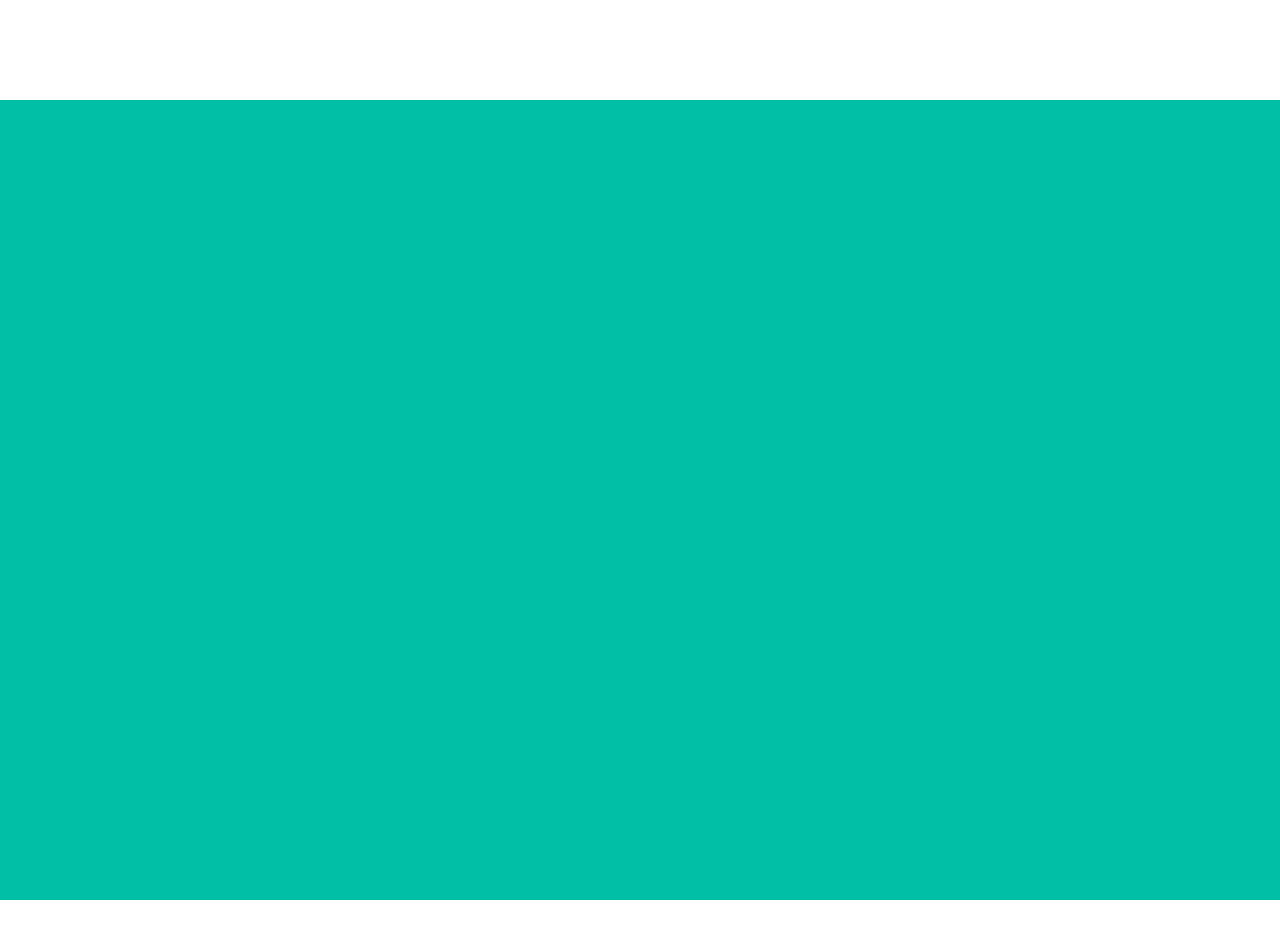
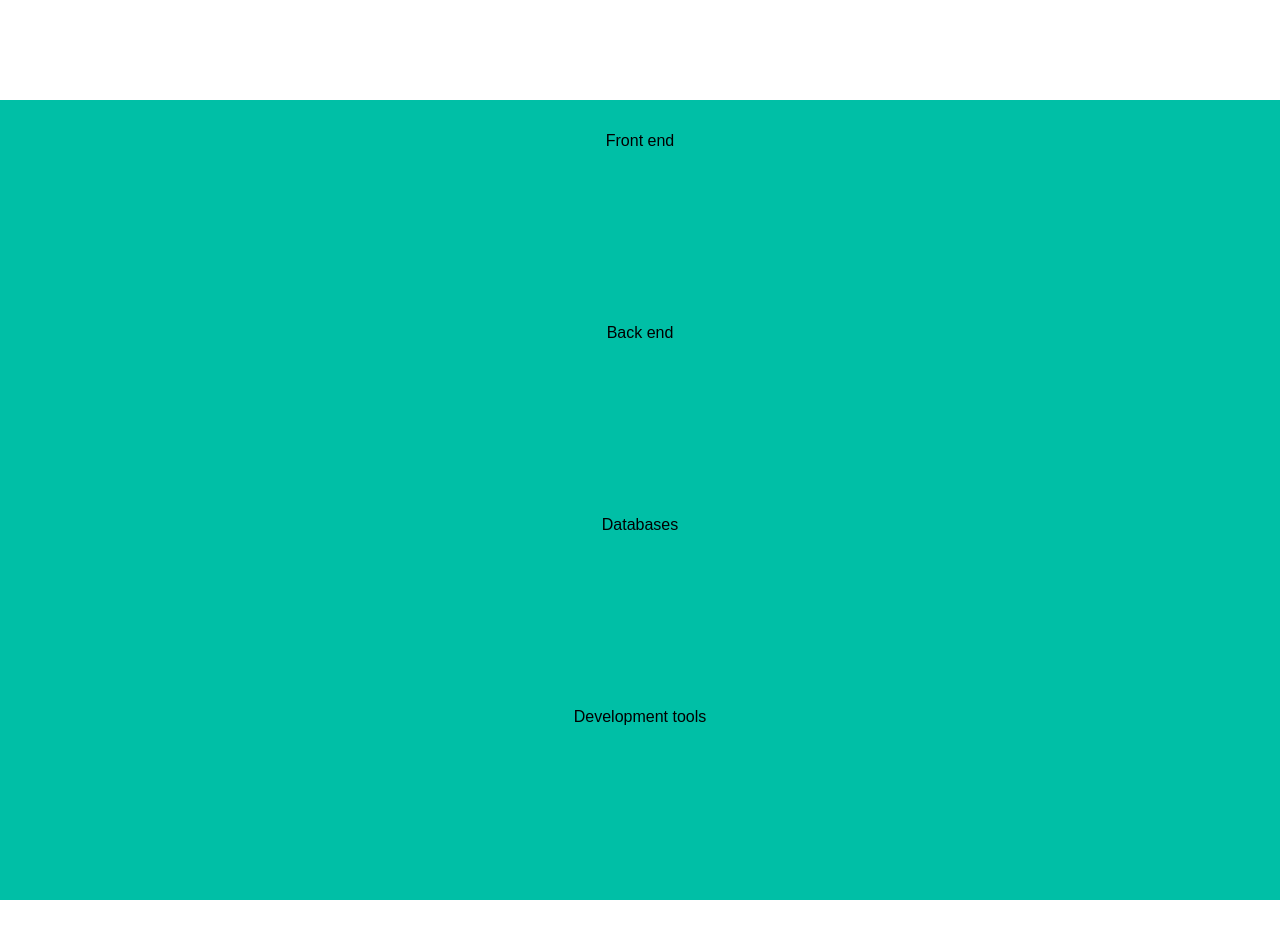
Before and after one commit to imolinuevo/personal-portfolio, a React (Create React App) app: page / in a window 1280 px wide. Shown: the part 700-1638 px from the top of the page. Built offline with nearby package versions, Linux system fonts and the light colour scheme.

Commit message:
add stack block implementation, tech container and tech icon scaffolds

```diff
--- a/src/App.tsx
+++ b/src/App.tsx
@@ -2,7 +2,7 @@ import React from "react";
 import "./App.css";
 import "./components/social-icons/social-icons.css";
 import LandingBlock from "./components/landing-block/LandingBlock";
-import StackBlock from "./components/StackBlock";
+import StackBlock from "./components/stack-block/StackBlock";
 import ProjectsBlock from "./components/ProjectsBlock";
 import FooterBlock from "./components/footer-block/FooterBlock";
 
--- a/src/components/StackBlock.tsx
+++ /dev/null
@@ -1,7 +0,0 @@
-import React from "react";
-
-const StackBlock = () => {
-  return <div className="main-block stack-block" id="stack"></div>;
-};
-
-export default StackBlock;
--- /dev/null
+++ b/src/components/stack-block/StackBlock.css
@@ -0,0 +1,13 @@
+.stack-block {
+  display: flex;
+  flex-direction: column;
+  align-items: center;
+}
+
+.tech-block-container {
+  width: 90%;
+  height: 100vh;
+  display: flex;
+  flex-direction: column;
+  justify-content: space-evenly;
+}
--- /dev/null
+++ b/src/components/stack-block/StackBlock.tsx
@@ -0,0 +1,24 @@
+import React from "react";
+import "./StackBlock.css";
+import TechContainer from "./tech-container/TechContainer";
+
+const techContainers = [
+  "Front end",
+  "Back end",
+  "Databases",
+  "Development tools",
+];
+
+const StackBlock = () => {
+  return (
+    <div className="main-block stack-block" id="stack">
+      <div className="tech-block-container">
+        {techContainers.map((techContainer) => (
+          <TechContainer key={techContainer} containerName={techContainer} />
+        ))}
+      </div>
+    </div>
+  );
+};
+
+export default StackBlock;
--- /dev/null
+++ b/src/components/stack-block/tech-container/TechContainer.css
@@ -0,0 +1,3 @@
+.tech-block {
+    height: 20vh;
+}
--- /dev/null
+++ b/src/components/stack-block/tech-container/TechContainer.tsx
@@ -0,0 +1,8 @@
+import React from "react";
+import "./TechContainer.css";
+
+const TechContainer = (props: { containerName: string }) => {
+  return <div className="tech-block">{props.containerName}</div>;
+};
+
+export default TechContainer;
```
Also changed, not shown: src/components/stack-block/tech-container/tech-icon/TechIcon.tsx (added, +8 -0 lines), src/components/stack-block/tech-container/tech-icon/TechIcon.css (added).
